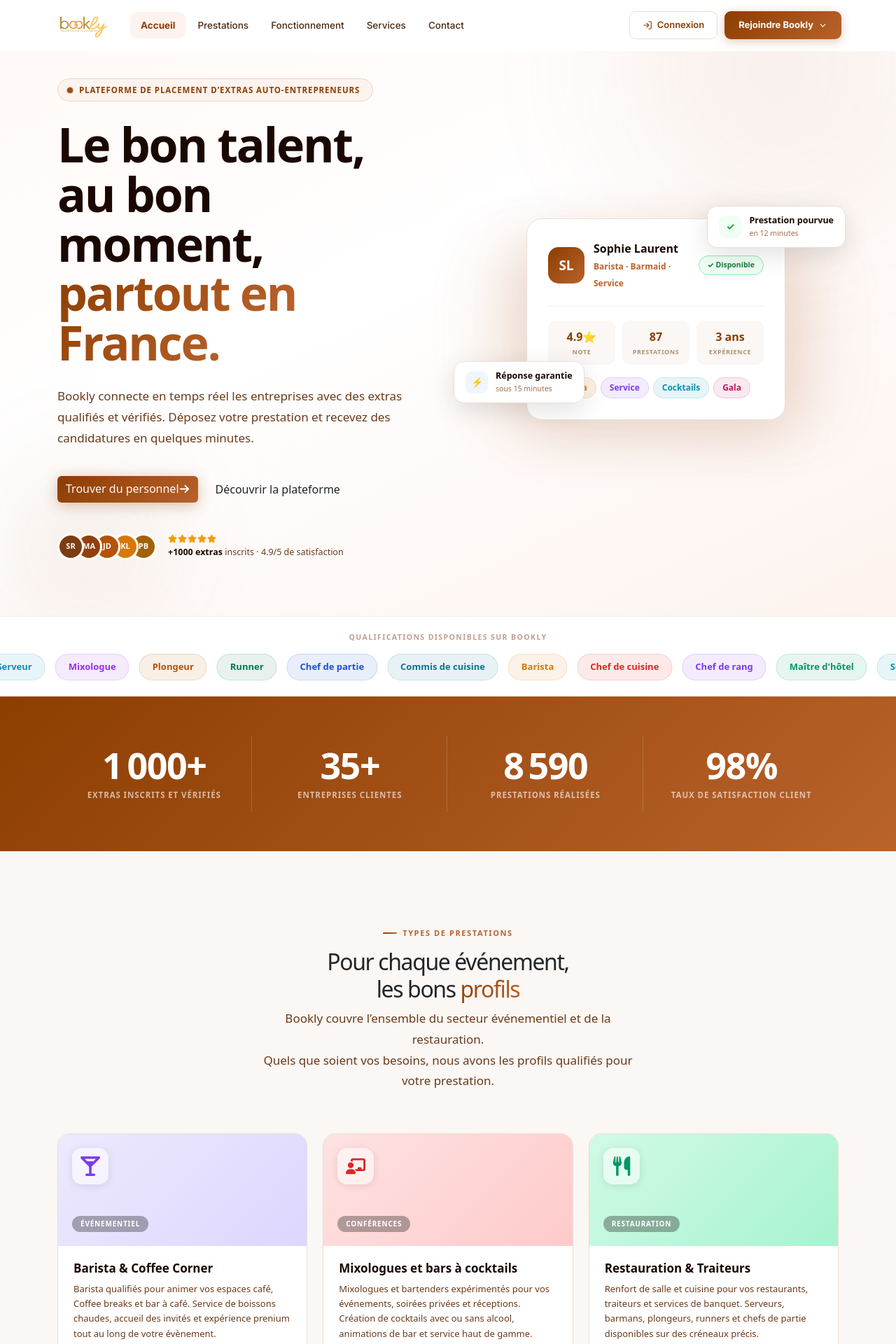
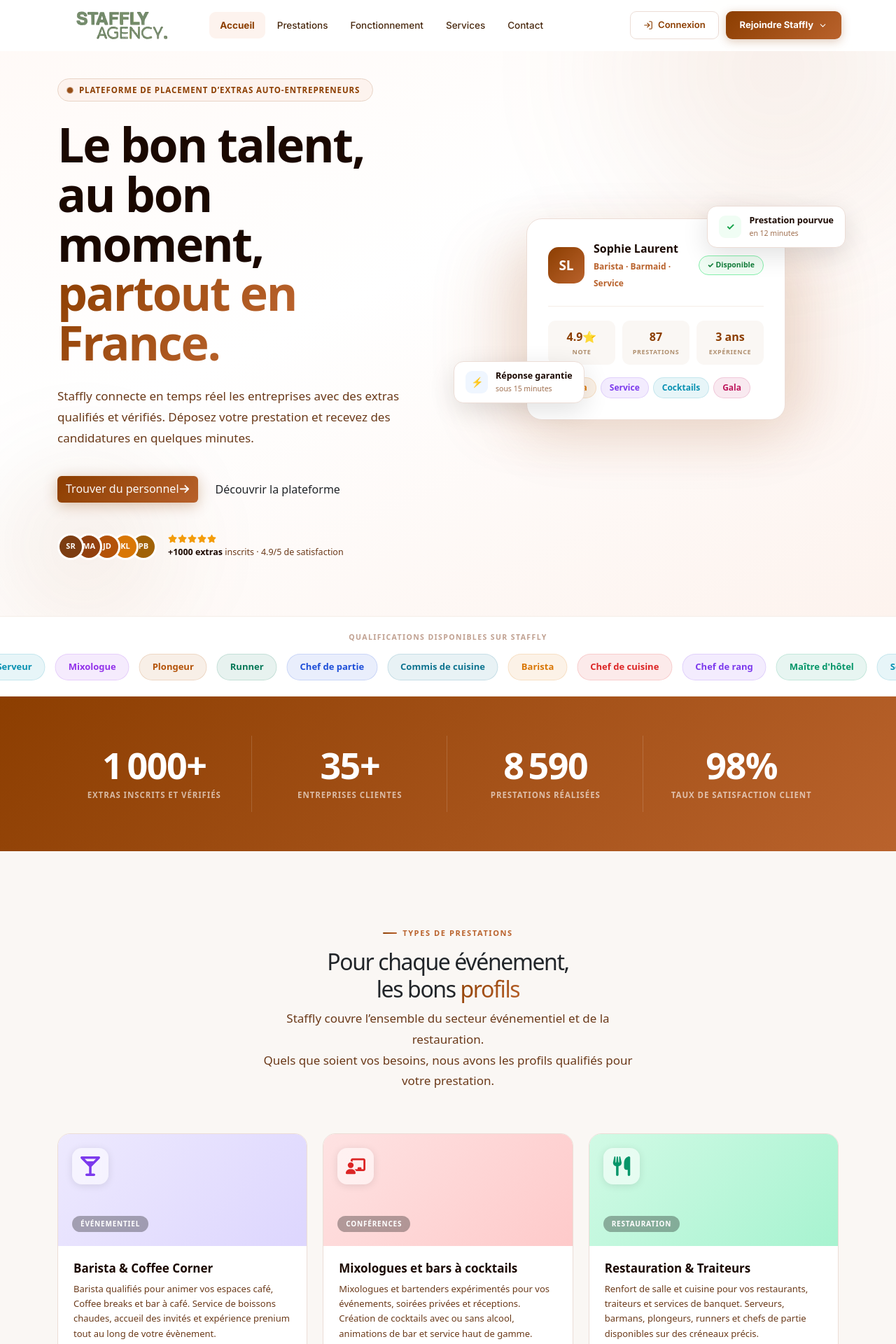
Before and after one commit to teamach111-sys/staffly2, a React (Vite) app: page /#/accueil in a window 1280 px wide. Shown: the top 1920 px of the page at 70% size. Built offline with nearby package versions, Linux system fonts and the light colour scheme.

Commit message:
added logo and changed bookly text to staffly

```diff
--- a/index.html
+++ b/index.html
@@ -3,7 +3,7 @@
   <head>
     <meta charset="UTF-8" />
     <meta name="viewport" content="width=device-width, initial-scale=1.0" />
-    <title>Bookly — Staffing événementiel</title>
+    <title>Staffly — Staffing événementiel</title>
     <link rel="preconnect" href="https://fonts.googleapis.com" />
     <link rel="preconnect" href="https://fonts.gstatic.com" crossorigin />
     <link href="https://fonts.googleapis.com/css2?family=Inter:wght@400;500;600;700;800;900&display=swap" rel="stylesheet" />
--- a/src/components/Header.css
+++ b/src/components/Header.css
@@ -38,7 +38,7 @@
 }
 
 /* ══════════════════════════════════════════════════════
-   HEADER.CSS — Bookly Header
+   HEADER.CSS — Staffly Header
    Brand: --p:var(--p)  --s:var(--s)  --beige:var(--beige)
 ══════════════════════════════════════════════════════ */
 
--- a/src/components/Header.jsx
+++ b/src/components/Header.jsx
@@ -1,7 +1,7 @@
 import { useState, useEffect, useRef } from 'react';
 import { Link, useLocation, useNavigate } from 'react-router-dom';
 import { ChevronDown, LogIn, User, Briefcase, Menu, X } from 'lucide-react';
-import logo from '@/assets/logo.svg';
+import logo from '@/assets/staffly.svg';
 import './Header.css';
 
 const NAV_LINKS = [
@@ -130,7 +130,7 @@ useEffect(() => {
               <button
                 className={`hdr__btn-join${registerOpen ? ' hdr__btn-join--open' : ''}`}
                 onClick={() => setRegisterOpen(p => !p)}>
-                Rejoindre Bookly
+                Rejoindre Staffly
                 <ChevronDown size={13} />
               </button>
 
--- a/src/pages/Home.jsx
+++ b/src/pages/Home.jsx
@@ -135,7 +135,7 @@ export default function Home() {
       setFormStatus('ok');
       setForm({ name:'', email:'', subject:'', message:'', type:'client' });
     } catch {
-      window.location.href = `mailto:aithmidine.mouad@gmail.com?subject=${encodeURIComponent(form.subject || 'Contact Bookly')}&body=${encodeURIComponent(`De : ${form.name} (${form.email})\nType : ${form.type}\n\n${form.message}`)}`;
+      window.location.href = `mailto:aithmidine.mouad@gmail.com?subject=${encodeURIComponent(form.subject || 'Contact Staffly')}&body=${encodeURIComponent(`De : ${form.name} (${form.email})\nType : ${form.type}\n\n${form.message}`)}`;
       setFormStatus('ok');
     }
   };
@@ -251,7 +251,7 @@ export default function Home() {
                 <span className="hero__h1-line hero__h1-accent">partout en France.</span>
               </h1>
               <p className="hero__sub">
-                Bookly connecte en temps réel les entreprises avec des extras qualifiés et vérifiés.  Déposez votre prestation et recevez des candidatures en quelques minutes.
+                Staffly connecte en temps réel les entreprises avec des extras qualifiés et vérifiés.  Déposez votre prestation et recevez des candidatures en quelques minutes.
               </p>
               <div className="hero__ctas">
                 <Link to="/inscription/client" className="btn btn-primary btn--lg">
@@ -318,7 +318,7 @@ export default function Home() {
 
       {/* ══════ QUALIFICATIONS TICKER ══════ */}
       <div className="ticker">
-        <p className="ticker__label">Qualifications disponibles sur Bookly</p>
+        <p className="ticker__label">Qualifications disponibles sur Staffly</p>
         <div className="ticker__track">
           {[...QUALS, ...QUALS].map(([l, c], i) => (
             <span key={i} className="chip" style={{ background: c+'18', color: c, border: `1px solid ${c}28`, padding:'8px 18px', fontSize:13 }}>{l}</span>
@@ -352,7 +352,7 @@ export default function Home() {
             <p className="eyebrow">Types de prestations</p>
             <h2 className="h2">Pour chaque événement,<br/>les bons <span className="accent">profils</span></h2>
             <p className="section-lead">
-              Bookly couvre l’ensemble du secteur événementiel et de la restauration.
+              Staffly couvre l’ensemble du secteur événementiel et de la restauration.
               <br/>
               Quels que soient vos besoins, nous avons les profils qualifiés pour votre prestation.
             </p>
@@ -379,11 +379,11 @@ export default function Home() {
         </div>
       </section>
 
-      {/* ══════ WHY Bookly (Features) ══════ */}
+      {/* ══════ WHY Staffly (Features) ══════ */}
       <section className="section" ref={featRef}>
         <div className="container">
           <div className={`section-head section-head--center fade-up${featVis?' visible':''}`}>
-            <p className="eyebrow">Pourquoi Bookly</p>
+            <p className="eyebrow">Pourquoi Staffly</p>
             <h2 className="h2">La plateforme pensée pour<br/>les <span className="accent">professionnels</span> de l'événement</h2>
           </div>
           <div className="features__grid">
@@ -416,7 +416,7 @@ export default function Home() {
                 color:'#be185d', bg:'#fce7f3',
                 icon:<FontAwesomeIcon icon={faShieldHalved} style={{ width:22, height:22, color:'#be185d' }} />,
                 title:'Sécurité juridique',
-                desc:'Bookly vérifie la conformité de chaque extra (documents légaux, assurance, documents d’identité) ',
+                desc:'Staffly vérifie la conformité de chaque extra (documents légaux, assurance, documents d’identité) ',
               },
               {
                 color:'#1d4ed8', bg:'#eff6ff',
@@ -441,7 +441,7 @@ export default function Home() {
           <div className={`section-head section-head--center fade-up${stepsVis?' visible':''}`}>
             <p className="eyebrow">Fonctionnement</p>
             <h2 className="h2">
-            De la création de vos accès Bookly à <br/> votre <span className="accent">évènement</span> en 6 étapes
+            De la création de vos accès Staffly à <br/> votre <span className="accent">évènement</span> en 6 étapes
             </h2>
             <p className="section-lead">
               Un processus clair et rapide, du premier contact jusqu’à la fin de la prestation
@@ -450,9 +450,9 @@ export default function Home() {
           <div className={`steps-timeline fade-up${stepsVis?' visible':''}`} style={{transitionDelay:'.1s'}}>
             {[
               { n:1, title:'PREMIER CONTACT CLIENT', desc:'Appel téléphonique pour comprendre les besoins, définir les tarifs et mettre en place l’organisation. ' },
-              { n:2, title:'PLATEFORME BOOKLY ', desc:"Création d'un compte administrateur client sur la plateforme Bookly Agency (accessible sur ordinateur et téléphone)." },
+              { n:2, title:'PLATEFORME STAFFLY ', desc:"Création d'un compte administrateur client sur la plateforme Staffly Agency (accessible sur ordinateur et téléphone)." },
               { n:3, title:'DEMANDE D’EXTRAS ', desc:'Le client dépose sa demande d’évènement en moins d’une minute sur la plateforme' },
-              { n:4, title:'RECEPTION DE LA DEMANDE ', desc:"Bookly Agency sélectionne le ou les extra(s) auto-entrepreneurs adapté(s) au type d'événement demandé." },
+              { n:4, title:'RECEPTION DE LA DEMANDE ', desc:"Staffly Agency sélectionne le ou les extra(s) auto-entrepreneurs adapté(s) au type d'événement demandé." },
               { n:5, title:"VALIDATION DE L'EXTRA", desc:"L'extra répondra en moins de 10 minutes. Une fois la mission validée par l'extra, vous recevrez ses coordonnées. " },
               { n:6, title:'MISSION VALIDÉE !', desc:"En moins de 15 minutes via l'application, la prestation est bookée et la brigade d'extras est validée. " },
             ].map((s, i) => (
@@ -486,8 +486,8 @@ export default function Home() {
             </div>
             <div className="numbers__content">
               <p className="eyebrow">En chiffres</p>
-              <h2 className="h2">Bookly, la référence du staffing <span className="accent">événementiel</span></h2>
-              <p className="section-lead">Nos clients font confiance à Bookly pour leur prestation. Voici pourquoi. </p>
+              <h2 className="h2">Staffly, la référence du staffing <span className="accent">événementiel</span></h2>
+              <p className="section-lead">Nos clients font confiance à Staffly pour leur prestation. Voici pourquoi. </p>
               <ul className="numbers__list">
                 {[
                   'Plus de 1000 extras actifs en Ile de France  ',
@@ -550,13 +550,13 @@ export default function Home() {
         <div className="container">
           <div className={`section-head section-head--center fade-up${testiVis?' visible':''}`}>
             <p className="eyebrow">Témoignages</p>
-            <h2 className="h2">Ils font confiance à <span className="accent">Bookly</span></h2>
+            <h2 className="h2">Ils font confiance à <span className="accent">Staffly</span></h2>
           </div>
           <div className="testis">
             {[
-              { q:'"', text:"Bookly a transformé notre façon de recruter pour nos galas. En moins de 20 minutes, j'avais confirmé une équipe complète de 8 serveurs et un sommelier pour notre dîner de prestige de 300 couverts.", name:'Marie Dupont', role:'Responsable événementiel · Agence Luxe Paris', init:'MD', stars:5 },
-              { text:"En tant qu'extra barista, j'avais besoin d'une plateforme fiable qui respecte mes disponibilités. Bookly m'a permis de multiplier mes prestations tout en gardant un contrôle total sur mon planning. La gestion des indisponibilités est très intuitive.", name:'Karim Bensalem', role:'Barista & Barman freelance · Lyon', init:'KB', stars:5 },
-              { text:"La transparence sur les profils, le système d'évaluation croisée, la rapidité de traitement des urgences… Bookly est devenu l'outil central de notre agence événementielle. Le ROI est immédiat.", name:'Lucie Martin', role:'Directrice · Events & Co Bordeaux', init:'LM', stars:5 },
+              { q:'"', text:"Staffly a transformé notre façon de recruter pour nos galas. En moins de 20 minutes, j'avais confirmé une équipe complète de 8 serveurs et un sommelier pour notre dîner de prestige de 300 couverts.", name:'Marie Dupont', role:'Responsable événementiel · Agence Luxe Paris', init:'MD', stars:5 },
+              { text:"En tant qu'extra barista, j'avais besoin d'une plateforme fiable qui respecte mes disponibilités. Staffly m'a permis de multiplier mes prestations tout en gardant un contrôle total sur mon planning. La gestion des indisponibilités est très intuitive.", name:'Karim Bensalem', role:'Barista & Barman freelance · Lyon', init:'KB', stars:5 },
+              { text:"La transparence sur les profils, le système d'évaluation croisée, la rapidité de traitement des urgences… Staffly est devenu l'outil central de notre agence événementielle. Le ROI est immédiat.", name:'Lucie Martin', role:'Directrice · Events & Co Bordeaux', init:'LM', stars:5 },
             ].map((t, i) => (
               <div key={i} className={`testi fade-up${testiVis?' visible':''} delay-${i+1}`}>
                 <div className="testi__stars">{Array(t.stars).fill(null).map((_,k)=><FontAwesomeIcon key={k} icon={faStar} style={{ width:14, height:14, color:'#f59e0b' }} />)}</div>
@@ -581,7 +581,7 @@ export default function Home() {
           <div className={`section-head section-head--center fade-up${faqVis?' visible':''}`}>
             <p className="eyebrow">FAQ</p>
             <h2 className="h2">Questions fréquentes</h2>
-            <p className="section-lead">Tout ce que vous devez savoir sur Bookly avant de commencer.</p>
+            <p className="section-lead">Tout ce que vous devez savoir sur Staffly avant de commencer.</p>
           </div>
           <div className={`faq fade-up${faqVis?' visible':''}`} style={{transitionDelay:'.1s'}}>
             {FAQS.map((f, i) => (
@@ -603,7 +603,7 @@ export default function Home() {
       <section className="cta-band" ref={ctaRef}>
         <div className={`container cta-band__inner fade-up${ctaVis?' visible':''}`}>
           <h2 className="cta-band__h2">Prêt à faciliter<br/> votre recherches d’extras ? </h2>
-          <p className="cta-band__p">Rejoignez notre plateforme de clients et d’extras qui font confiance à Bookly. Inscription gratuite et sans engagement. </p>
+          <p className="cta-band__p">Rejoignez notre plateforme de clients et d’extras qui font confiance à Staffly. Inscription gratuite et sans engagement. </p>
           <div className="cta-band__btns">
             <Link to="/inscription/client" className="btn btn-primary btn--lg">Démarrer gratuitement <FontAwesomeIcon icon={faArrowRight} style={{ width:15, height:15 }} /></Link>
             <button className="btn btn-dark btn--lg" onClick={() => scrollTo('contact')}>Nous contacter</button>
```
